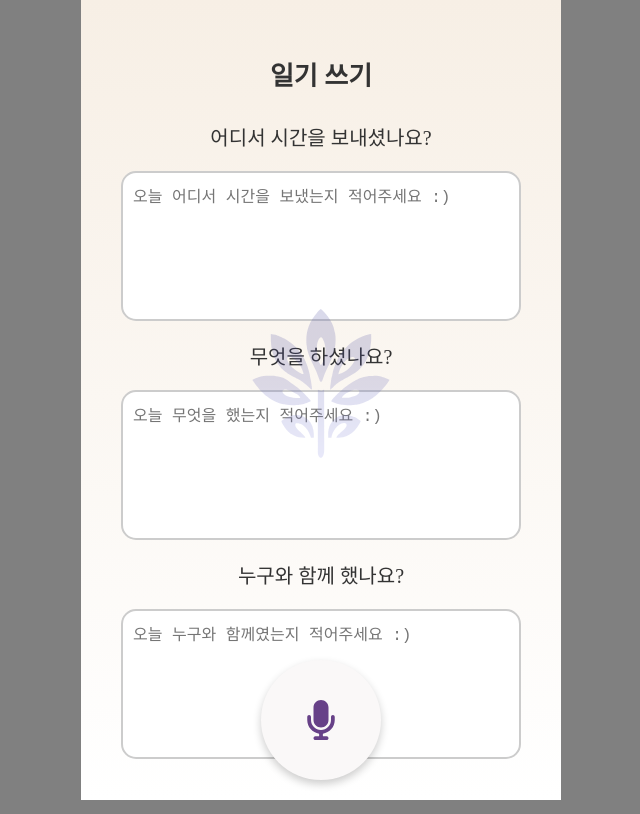
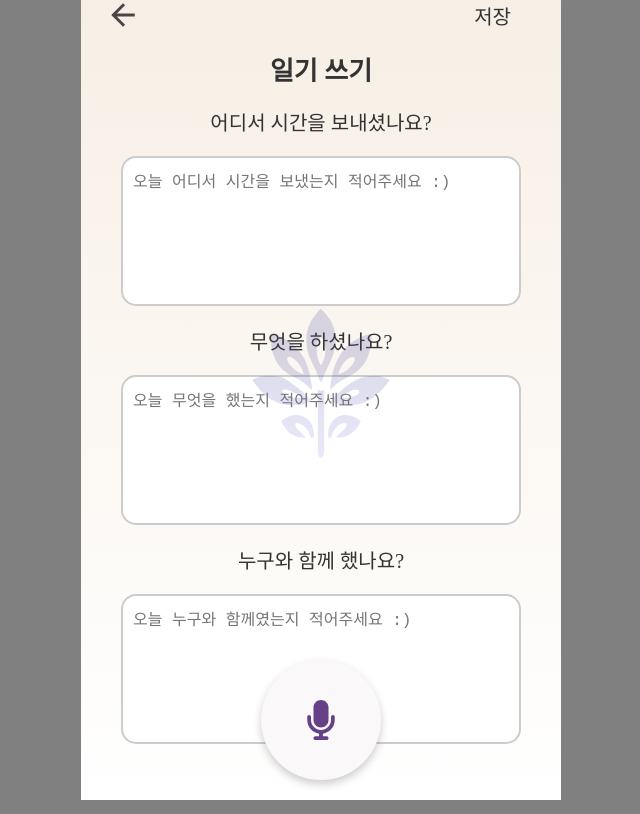
Before and after one commit to 9oormthon-univ/2024_DANPOONG_TEAM_18_FE, a React (Vite) app: page /diary/write in a window 1280 px wide. Shown: the whole page, without its empty margins (319-959 px from the left). Built offline with nearby package versions, Linux system fonts and the light colour scheme; no server answers.

Commit message:
feat: add back navigation button to diary writing page

```diff
--- a/src/pages/WriteDiary.jsx
+++ b/src/pages/WriteDiary.jsx
@@ -1,8 +1,11 @@
 import styled from "styled-components";
+import { useNavigate } from "react-router-dom";
 import { FontAwesomeIcon } from "@fortawesome/react-fontawesome";
 import { faMicrophone } from "@fortawesome/free-solid-svg-icons";
+import BackArrow from "../assets/icons/back-arrow.svg";
 
 const WriteDiary = () => {
+  const nav = useNavigate();
   const handleButtonClick = () => {
     // 버튼 클릭 시 실행될 액션
   };
@@ -10,6 +13,12 @@ const WriteDiary = () => {
   return (
 
     <Wrapper>
+      <RowContainer>
+
+        <Icon src={BackArrow} alt="back" onClick={() => nav(-1)} />
+        <Text onClick={() => { }}> 저장</Text>
+
+      </RowContainer>
       <Title>일기 쓰기</Title>
       <MainContent>
         <Text>어디서 시간을 보내셨나요?</Text>
@@ -29,7 +38,7 @@ const Wrapper = styled.div`
   display: flex;
   flex-direction: column;
   align-items: center;
-  padding: 55px 30px;
+  padding: 0px 30px 55px 30px;
   width: 100%;
   margin-bottom: 84px;
 
@@ -41,10 +50,22 @@ const Wrapper = styled.div`
 const Title = styled.div`
   font-weight: 600;
   font-size: 26px;
-  margin-bottom: 10px;
+
 
 
 `;
+
+
+const RowContainer = styled.div`
+  height: 30px;
+  width: 100%;
+  margin-bottom: 20px;
+  display: flex; /* 가로 배치를 위해 Flexbox 사용 */
+  justify-content: space-between; /* 양쪽 정렬 */
+  align-items: center; /* 세로 방향 중앙 정렬 */
+
+`;
+
 
 
 const MainContent = styled.div`
@@ -54,6 +75,12 @@ const MainContent = styled.div`
   align-items: center;
 
 `;
+
+const Icon = styled.img`
+  width: 24px;
+  height: 24px;
+`;
+
 
 const Text = styled.div`
   font-size: 20px;
```
Lines whose indentation alone changed are shown as unchanged.
